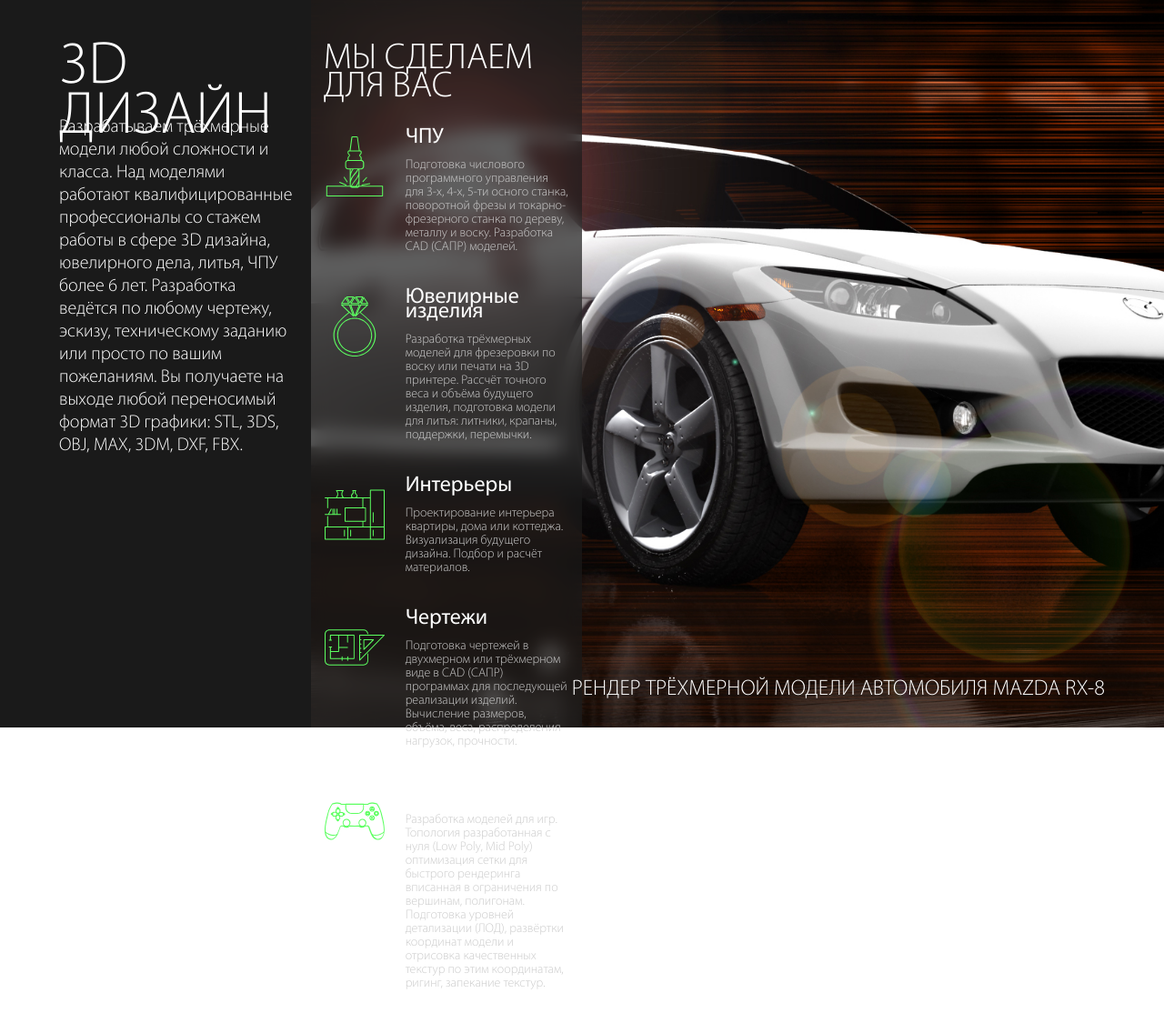
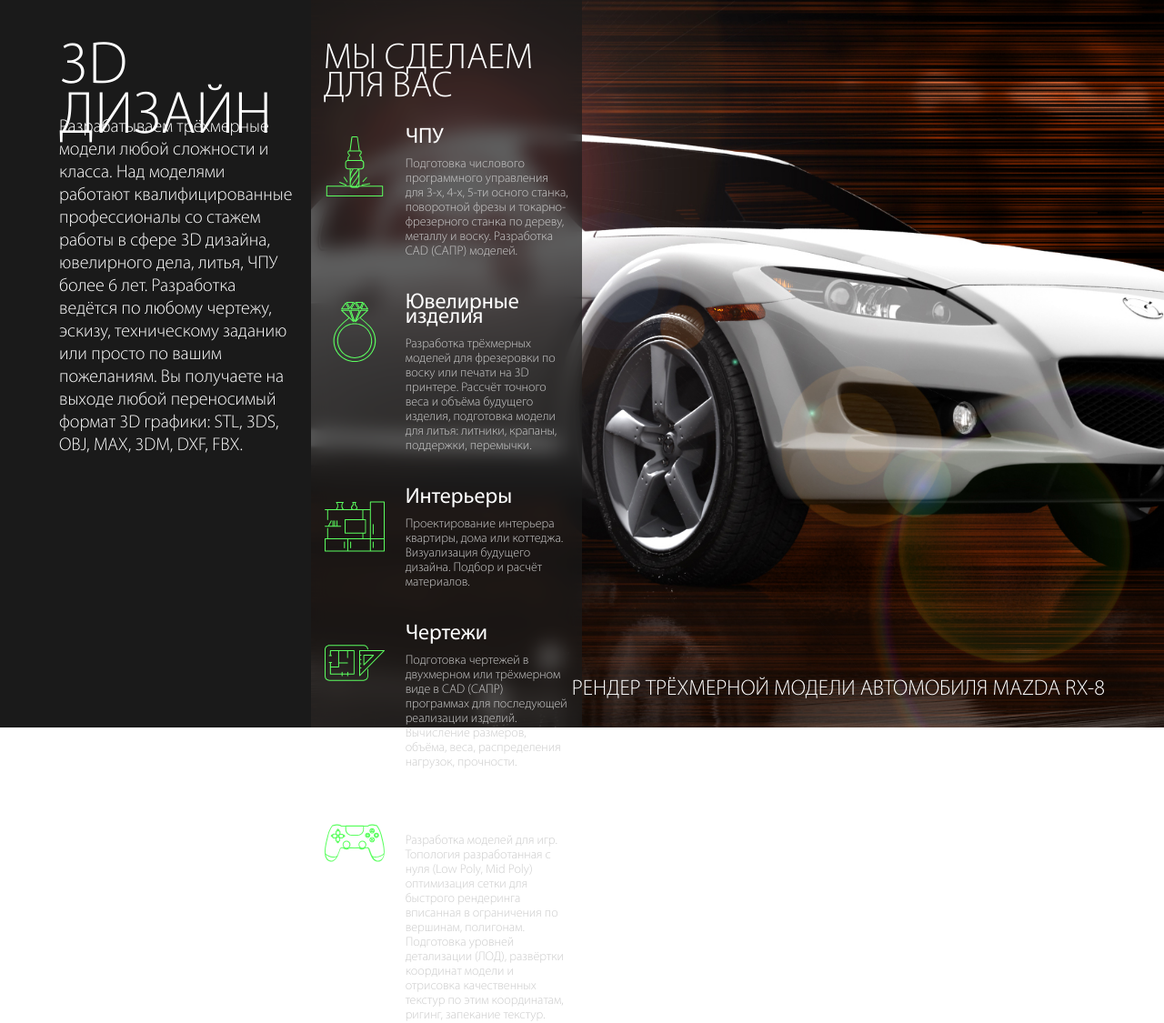
Before and after one commit to AlexTheMaggot/agado, a Django app: page / in a window 1280 px wide. Shown: the whole page at 91% size. Before the commit the page ends 1088 px from the top, so only its background shows below. Run offline with Django 3.2, Linux system fonts and the light colour scheme; some libraries are stand-ins or nearby versions.

Commit message:
fix second window

```diff
--- a/agado/mainapp/static/css/second-window/second-window.less
+++ b/agado/mainapp/static/css/second-window/second-window.less
@@ -106,13 +106,13 @@
         line-height: 16px;
         color: @white;
         padding-left: 90px;
-        margin-bottom: 15px;
+        margin-bottom: 14px;
       }
       &__text {
         font-family: "Myriad Pro Light", sans-serif;
         font-size: 14px;
         color: @gray-light;
-        line-height: 15px;
+        line-height: 16px;
         padding-left: 90px;
         margin-bottom: 0;
       }
--- a/agado/mainapp/static/css/style.css
+++ b/agado/mainapp/static/css/style.css
@@ -370,13 +370,13 @@
   line-height: 16px;
   color: #FFFFFF;
   padding-left: 90px;
-  margin-bottom: 15px;
+  margin-bottom: 14px;
 }
 .second-window .what-we-make .service__text {
   font-family: "Myriad Pro Light", sans-serif;
   font-size: 14px;
   color: #CCCCCC;
-  line-height: 15px;
+  line-height: 16px;
   padding-left: 90px;
   margin-bottom: 0;
 }
```
